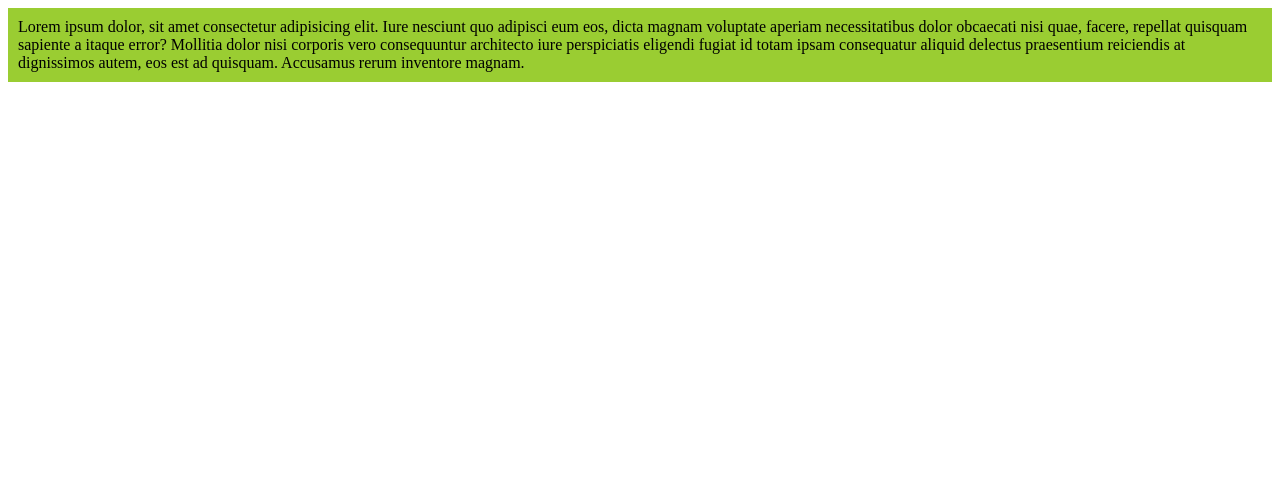
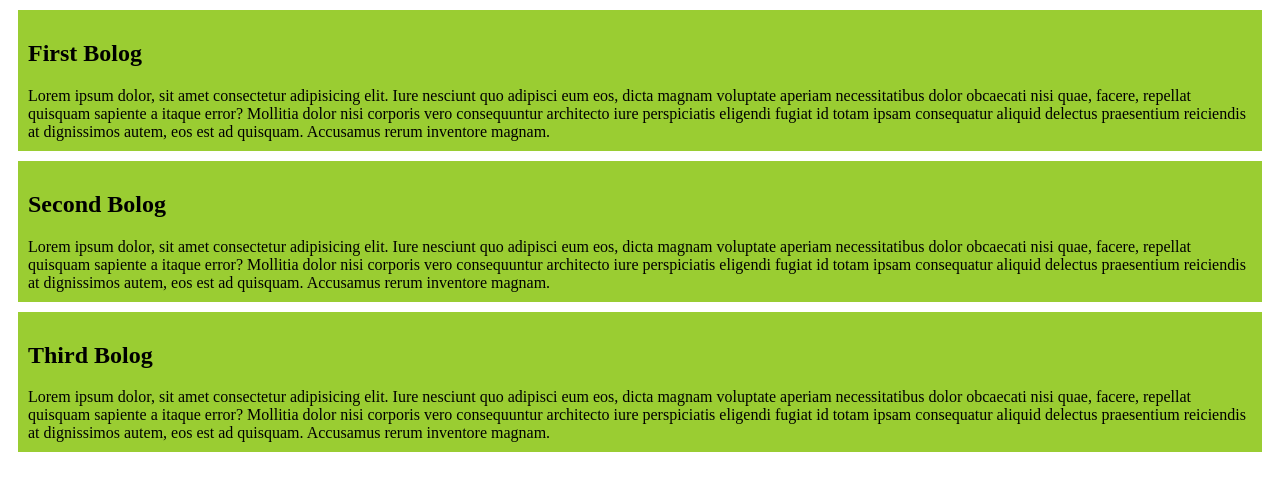
Before and after one commit to zahidulhasansakib/my--first-github-repo, a plain HTML site: page index.html in a window 1280 px wide. Drawn offline with Linux system fonts and the light colour scheme.

Commit message:
added the second and third blog

```diff
--- a/index.html
+++ b/index.html
@@ -8,6 +8,17 @@
 </head>
 <body>
     <div>
+    <h2>First Bolog</h2>
+        Lorem ipsum dolor, sit amet consectetur adipisicing elit. Iure nesciunt quo adipisci eum eos, dicta magnam voluptate aperiam necessitatibus dolor obcaecati nisi quae, facere, repellat quisquam sapiente a itaque error?
+        Mollitia dolor nisi corporis vero consequuntur architecto iure perspiciatis eligendi fugiat id totam ipsam consequatur aliquid delectus praesentium reiciendis at dignissimos autem, eos est ad quisquam. Accusamus rerum inventore magnam.
+    </div>
+     <div>
+    <h2>Second Bolog</h2>
+        Lorem ipsum dolor, sit amet consectetur adipisicing elit. Iure nesciunt quo adipisci eum eos, dicta magnam voluptate aperiam necessitatibus dolor obcaecati nisi quae, facere, repellat quisquam sapiente a itaque error?
+        Mollitia dolor nisi corporis vero consequuntur architecto iure perspiciatis eligendi fugiat id totam ipsam consequatur aliquid delectus praesentium reiciendis at dignissimos autem, eos est ad quisquam. Accusamus rerum inventore magnam.
+    </div>
+     <div>
+    <h2>Third Bolog</h2>
         Lorem ipsum dolor, sit amet consectetur adipisicing elit. Iure nesciunt quo adipisci eum eos, dicta magnam voluptate aperiam necessitatibus dolor obcaecati nisi quae, facere, repellat quisquam sapiente a itaque error?
         Mollitia dolor nisi corporis vero consequuntur architecto iure perspiciatis eligendi fugiat id totam ipsam consequatur aliquid delectus praesentium reiciendis at dignissimos autem, eos est ad quisquam. Accusamus rerum inventore magnam.
     </div>
--- a/styles/style.css
+++ b/styles/style.css
@@ -1,4 +1,5 @@
 div{
     background-color: yellowgreen;
     padding: 10px;
+    margin: 10px;
 }
```
